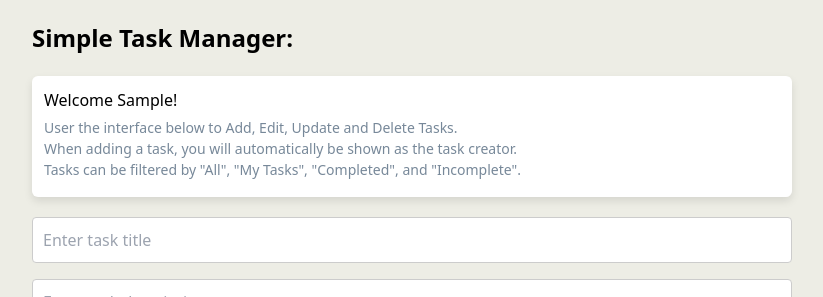
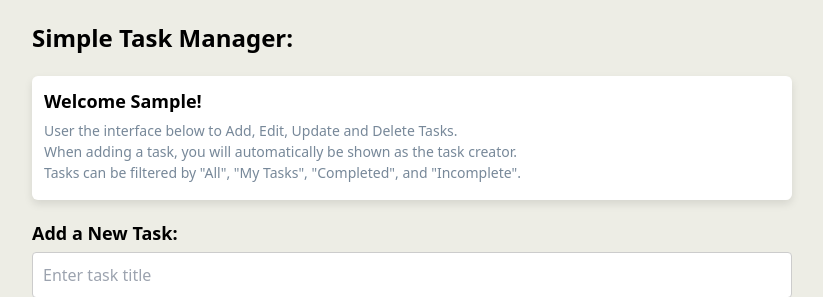
Before and after one commit to RoOLeary/findest-storris, a React (Vite) app: page / in a window 1280 px wide. Both pictures are taken after typing "Sample" into the empty fields and a click on the button "Submit". Shown: the top 297 px of the page, without its empty margins (228-1051 px from the left). Built offline with nearby package versions, Linux system fonts and the light colour scheme; no server answers.

Commit message:
very quick adjustment to improve the ui slightly

```diff
--- a/src/App.tsx
+++ b/src/App.tsx
@@ -18,10 +18,10 @@ const Title = styled.h1`
   margin-bottom: 20px;
   font-weight: bold;
 `
-const SubTitle = styled.h2`
-  font-size: 16px;
+const SubTitle = styled.h2<{ emph: boolean }>`
+  font-size: ${(props) => (props.emph ? '18px' : '16px')};
+  font-weight: ${(props) => (props.emph ? 'bold' : 'normal')};
   margin-bottom: 5px;
-  font-weight: normal;
   display: flex;
   align-items: center;
   color: #000;
@@ -84,9 +84,10 @@ function App() {
           <AppContainer>
             <Title>Simple Task Manager:</Title>
             <InstructionsContainer>
-              <SubTitle>Welcome {userName}!</SubTitle>
+              <SubTitle emph={true}>Welcome {userName}!</SubTitle>
               <InstructionsText>User the interface below to Add, Edit, Update and Delete Tasks. <br />When adding a task, you will automatically be shown as the task creator. <br />Tasks can be filtered by "All", "My Tasks", "Completed", and "Incomplete".</InstructionsText>
             </InstructionsContainer>
+            <SubTitle emph={true}>Add a New Task: </SubTitle>
             <TaskForm user={userName}/>
             <TaskList />
             <Footer />
```
